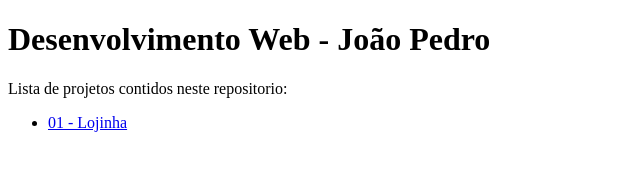
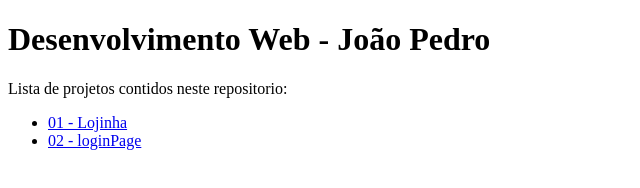
Before and after one commit to Joa6-Pedro/Desenvolvimento_Web, a plain HTML site: page index.html in a window 1280 px wide. Shown: the whole page, without its empty margins (0-640 px from the left). Drawn offline with Linux system fonts and the light colour scheme.

Commit message:
adiciona nova página

```diff
--- a/index.html
+++ b/index.html
@@ -9,6 +9,7 @@
     <p>Lista de projetos contidos neste repositorio:</p>
     <ul>
         <li><a href="./01-lojinha/">01 - Lojinha</a></li>
+        <li><a href="./02-loginPage/">02 - loginPage</a></li>
     </ul>
 </body>
 </html>
```
